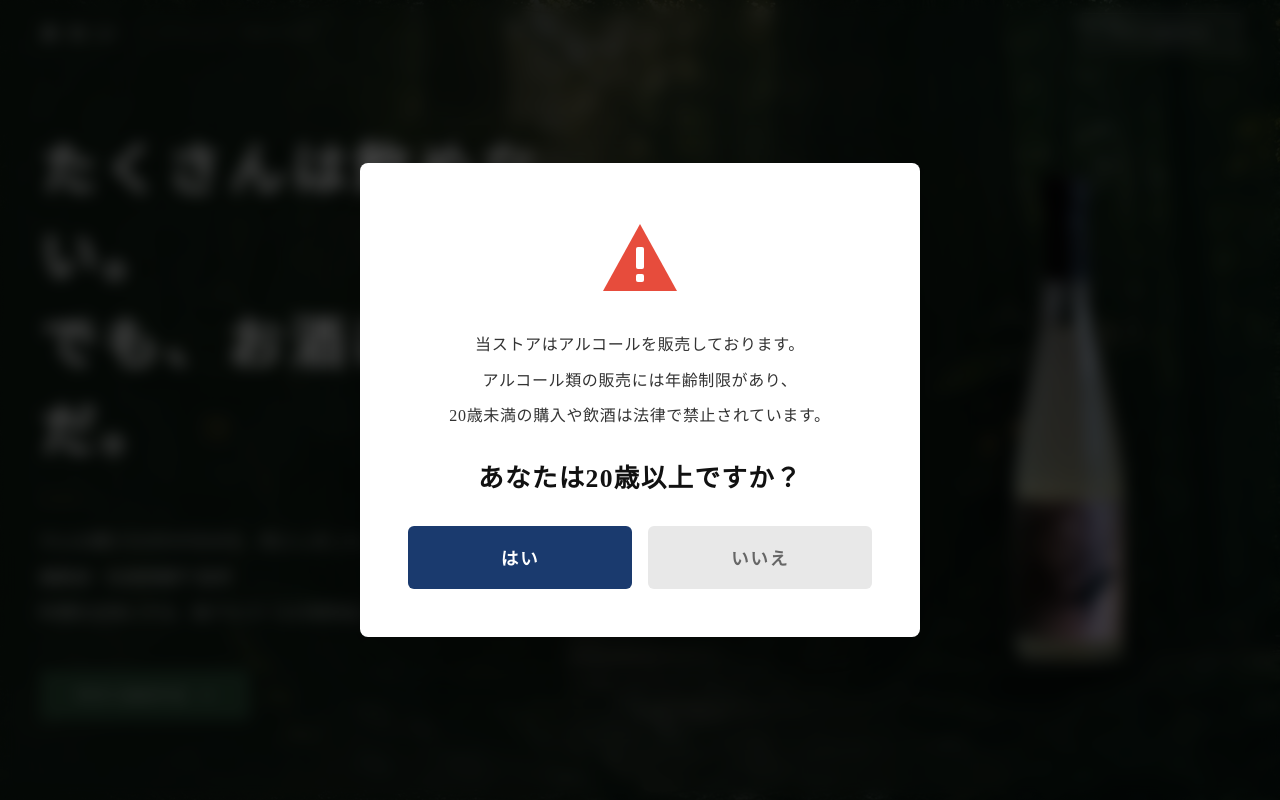
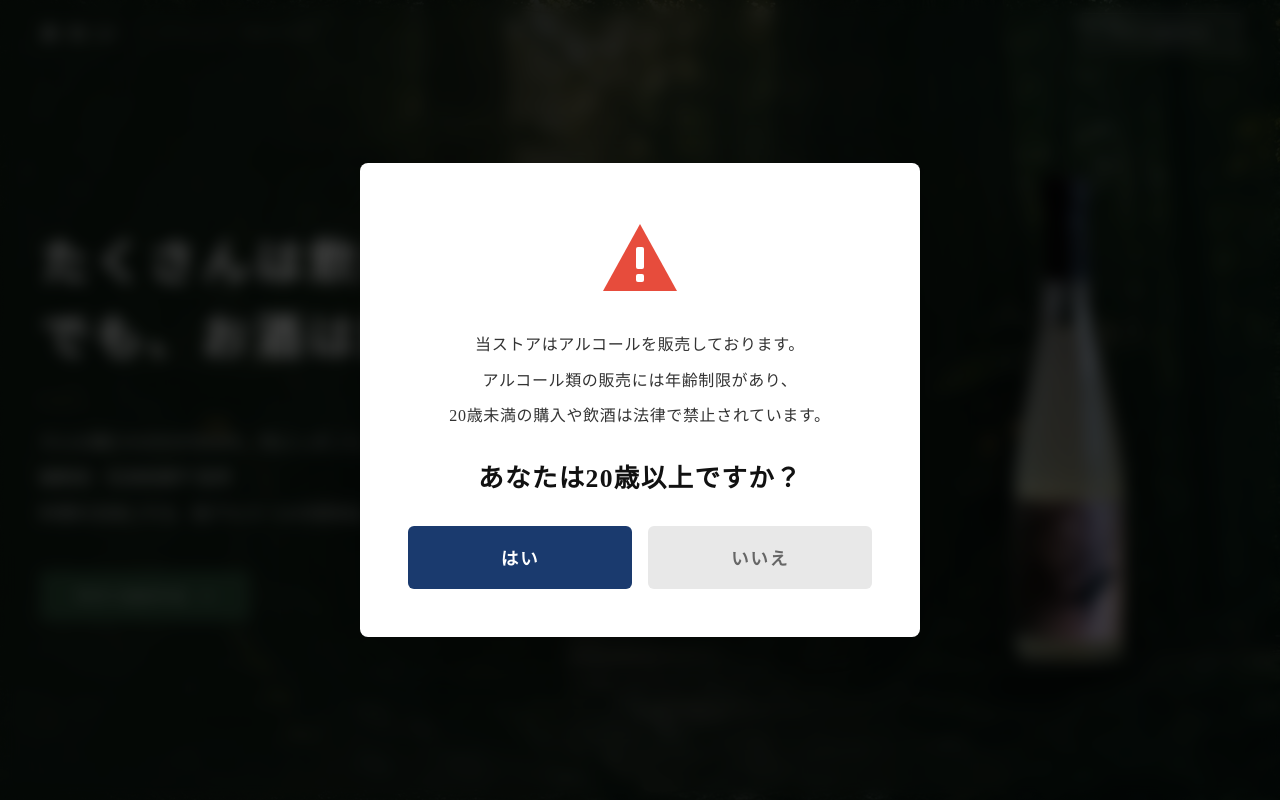
Before and after one commit to sumipan/web-lp, a plain HTML site: page index.html in a window 1280 px wide. Shown: the top 800 px of the page. Drawn offline with nearby package versions, Linux system fonts and the light colour scheme; animation ran at ten frames a second; a web font is replaced by a local one.

Commit message:
PC表示でヒーローコピーが折り返さないようフォントサイズ調整
1280px以上で font-size: 3rem に固定し2行に収める。

Co-Authored-By: Claude Sonnet 4.6 <noreply@anthropic.com>

```diff
--- a/index.html
+++ b/index.html
@@ -377,6 +377,7 @@
     @media(min-width:1280px){
       .sec{padding:7rem 2rem;}
       .sec-in{max-width:1200px;}
+      .hero-main-copy{font-size:3rem;}
     }
 
     /* ===== LEGAL WARNING ===== */
```
